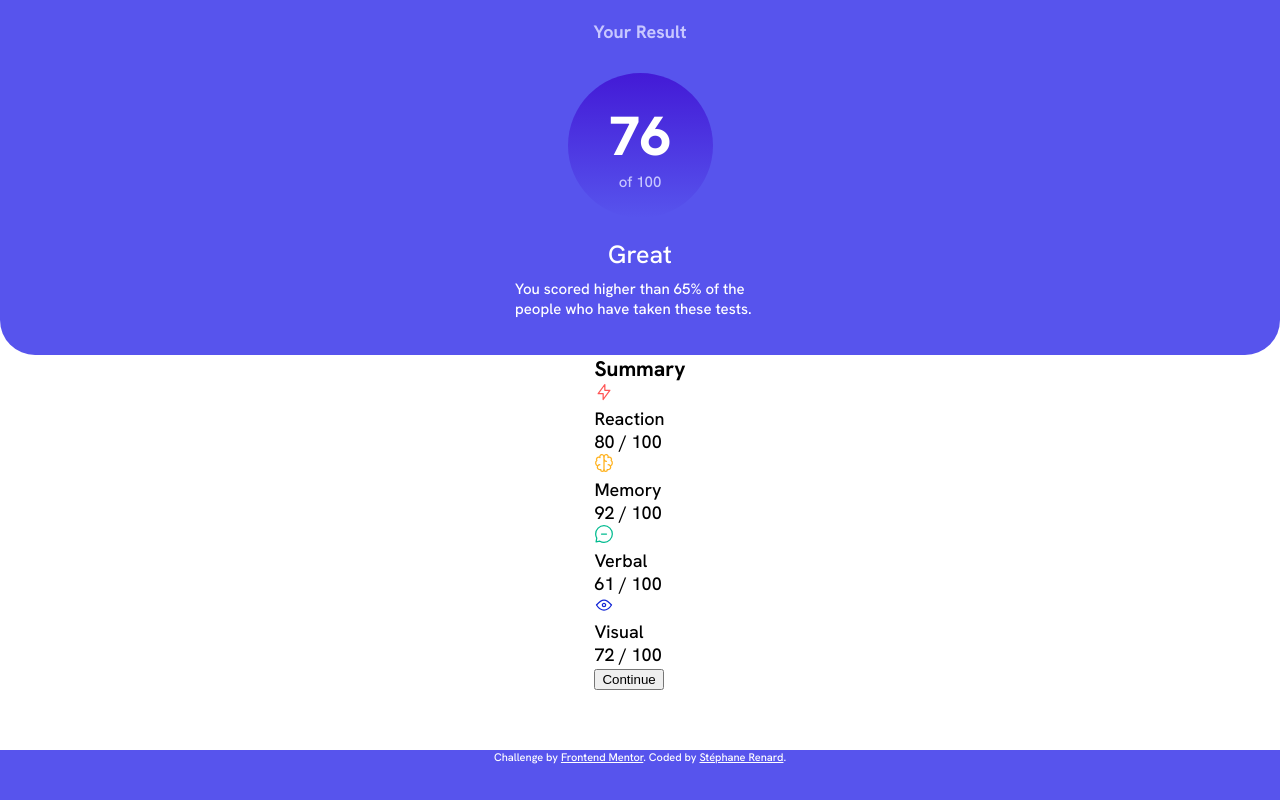
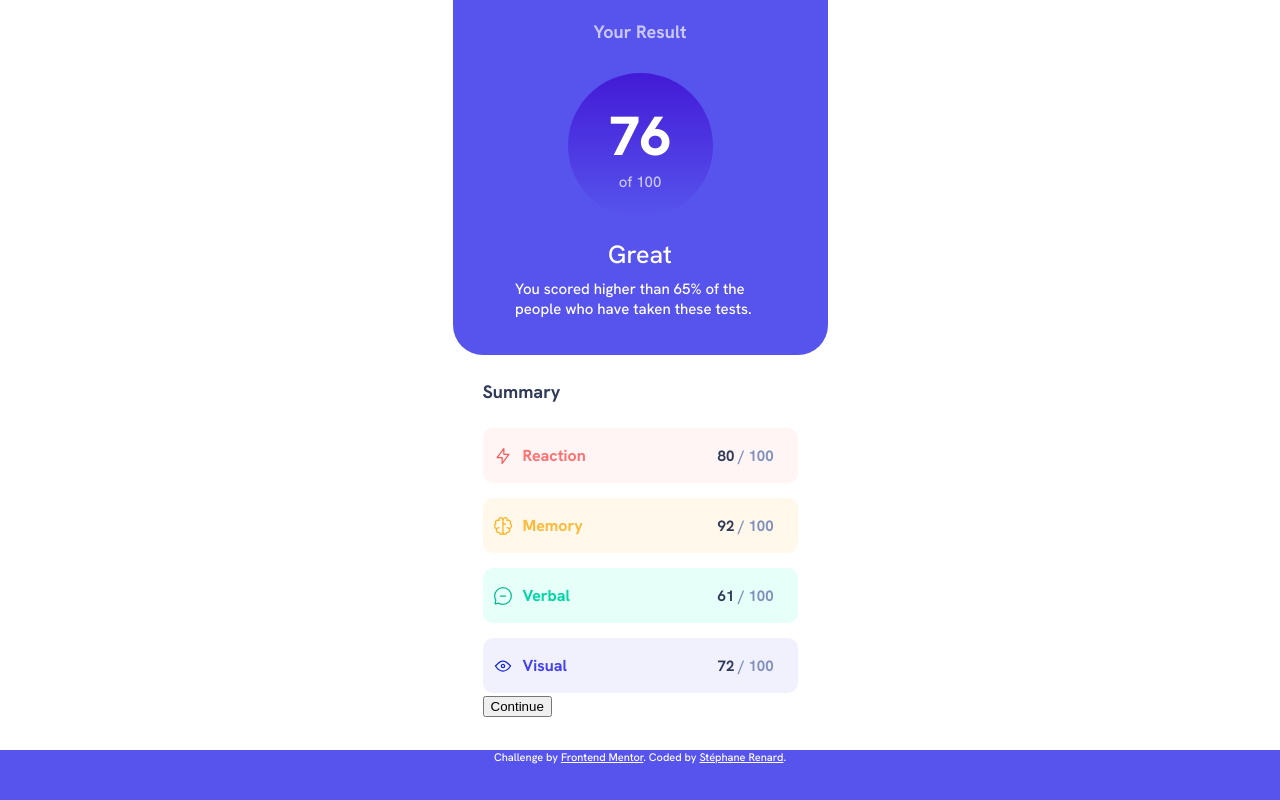
Before and after one commit to StephaneR81/Results_summary_component, a plain HTML site: page index.html in a window 1280 px wide. Drawn offline with Linux system fonts and the light colour scheme.

Commit message:
Made colors classes in CSS for each summary category

```diff
--- a/assets/styles/styles.scss
+++ b/assets/styles/styles.scss
@@ -43,6 +43,8 @@ body {
 main {
     width: 100%;
     height: 100%;
+    display: flex;
+    justify-content: center;
 }
 
 h1,
@@ -64,7 +66,7 @@ aside {
 }
 
 .card {
-    width: 100%;
+    width: 375px;
     display: flex;
     flex-direction: column;
     align-items: center;
@@ -75,7 +77,7 @@ aside {
         align-items: center;
         width: 100%;
         min-height: 355px;
-        border-radius: 0 0 35px 35px;
+        border-radius: 0 0 30px 30px;
         background-color: $lightenRoyalBlue-bg;
 
         h1 {
@@ -129,6 +131,74 @@ aside {
 
         }
     }
+
+    &__second-part {
+        width: 100%;
+        padding: 0 30px;
+
+        h3 {
+            margin: 25px 0;
+            font-size: 18px;
+            color: $darkGrayBlue;
+        }
+
+        .category {
+            width: 100%;
+            height: 55px;
+            display: flex;
+            align-items: center;
+            margin-top: 15px;
+            border-radius: 10px;
+
+            img {
+                width: 20px;
+                height: 20px;
+                margin-left: 10px;
+            }
+
+            // Category title
+            & p:nth-child(2) {
+                width: 100px;
+                margin-right: 105px;
+                padding-left: 10px;
+                font-size: 16px;
+                font-weight: bold;
+            }
+
+            // Score
+            & p:nth-child(3) {
+                font-size: 15px;
+                font-weight: bold;
+                color: $darkGrayBlue;
+
+                // of 100
+                span {
+                    color: lighten($darkGrayBlue, 35);
+                }
+            }
+        }
+
+        // Category color classes
+        .red {
+            color: lighten($lightRed, 5);
+            background-color: lighten($lightRed, 31);
+        }
+
+        .yellow {
+            color: lighten($orangeyYellow, 5);
+            background-color: lighten($orangeyYellow, 40);
+        }
+
+        .green {
+            color: lighten($greenTeal, 5);
+            background-color: lighten($greenTeal, 58);
+        }
+
+        .blue {
+            color: lighten($lightRoyalBlue-bg, 5);
+            background-color: lighten($lightRoyalBlue-bg, 43);
+        }
+    }
 }
 
 .footer {
--- a/index.html
+++ b/index.html
@@ -32,23 +32,27 @@
                 <div class="card__second-part">
                     <h3>Summary</h3>
                     <!-- Categories -->
-                    <div class="category">
-                        <img src="./assets/images/icon-reaction.svg" alt="Icon Reaction">
+                    <div class="category red">
+                        <img width="20" height="20" loading="lazy" src="./assets/images/icon-reaction.svg"
+                            alt="Icon Reaction">
                         <p>Reaction</p>
                         <p>80<span> / 100</span></p>
                     </div>
-                    <div class="category">
-                        <img src="./assets/images/icon-memory.svg" alt="Icon Memory">
+                    <div class="category yellow">
+                        <img width="20" height="20" loading="lazy" src="./assets/images/icon-memory.svg"
+                            alt="Icon Memory">
                         <p>Memory</p>
                         <p>92<span> / 100</span></p>
                     </div>
-                    <div class="category">
-                        <img src="./assets/images/icon-verbal.svg" alt="Icon Verbal">
+                    <div class="category green">
+                        <img width="20" height="20" loading="lazy" src="./assets/images/icon-verbal.svg"
+                            alt="Icon Verbal">
                         <p>Verbal</p>
                         <p>61<span> / 100</span></p>
                     </div>
-                    <div class="category">
-                        <img src="./assets/images/icon-visual.svg" alt="Icon Visual">
+                    <div class="category blue">
+                        <img width="20" height="20" loading="lazy" src="./assets/images/icon-visual.svg"
+                            alt="Icon Visual">
                         <p>Visual</p>
                         <p>72<span> / 100</span></p>
                     </div>
```
Also changed, not shown: assets/styles/styles.css, assets/styles/styles.min.css.
